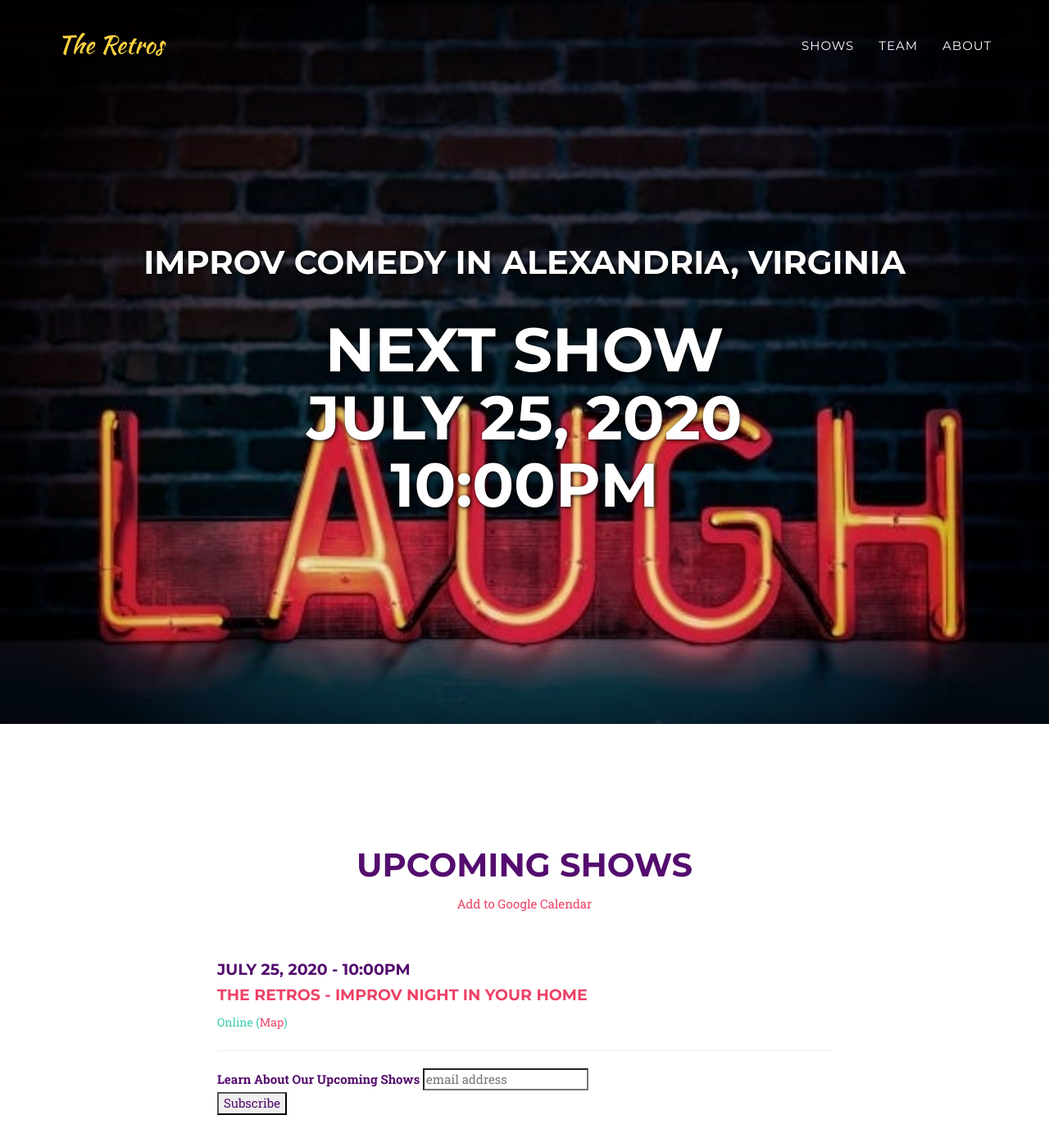
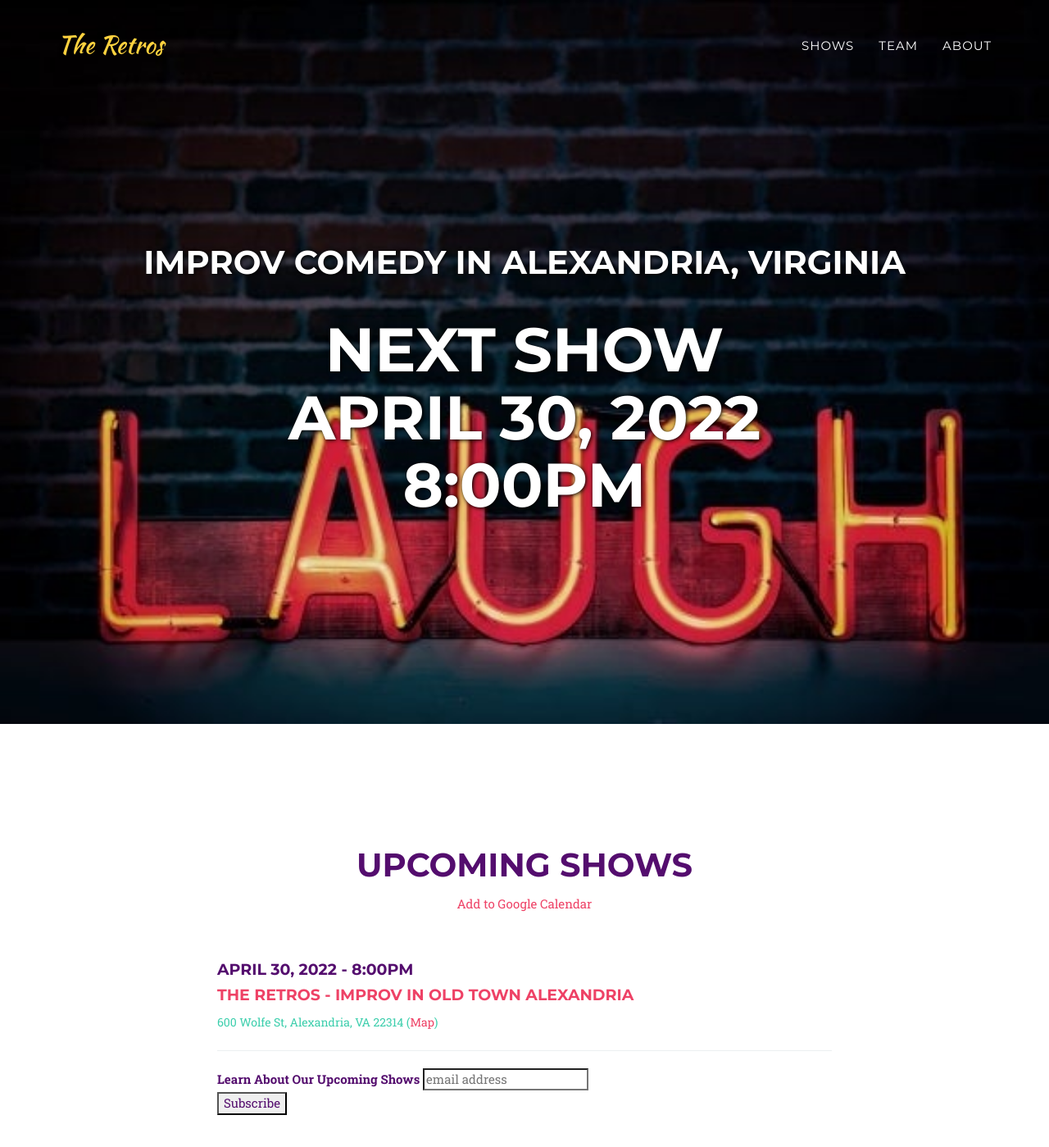
Before and after one commit to yig/RetrosImprovWeb, a Jekyll site: the page built from index.html, in a window 1280 px wide and 1400 px high. Shown: the whole window at 82% size. Built offline with Jekyll 4.4.1, drawn with Linux system fonts in a browser that asks for light colours; some web fonts are replaced; comment, search, counter and statistics services are not loaded.

Commit message:
updated with 2022 shows

```diff
--- a/_config.yml
+++ b/_config.yml
@@ -6,11 +6,11 @@ email: retrocessionist.improv@gmail.com
 description: "The Retros - Improv Comedy in Alexandria, VA"
 
 shows:
-- date: July 25, 2020
-  time: 10:00pm
-  title: The Retros - Improv Night in Your Home
-  location: Online
-  url: https://www.facebook.com/RetrosImprov/live
+- date: April 30, 2022
+  time: 8:00pm
+  title: The Retros - Improv in Old Town Alexandria
+  location: 600 Wolfe St, Alexandria, VA 22314
+  sold_out: False
 past_shows:
 - date: June 13, 2020
   time: 9:00pm
```
Also changed, not shown: Gemfile (+4 -5 lines), Gemfile.lock.
